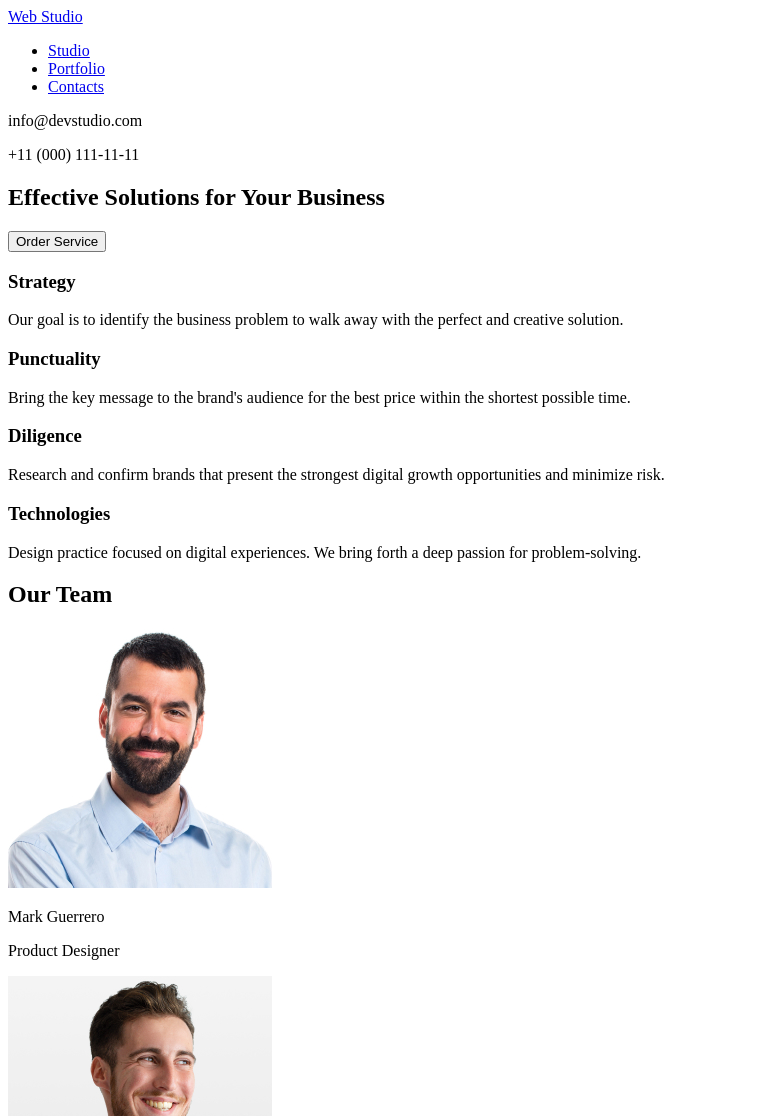
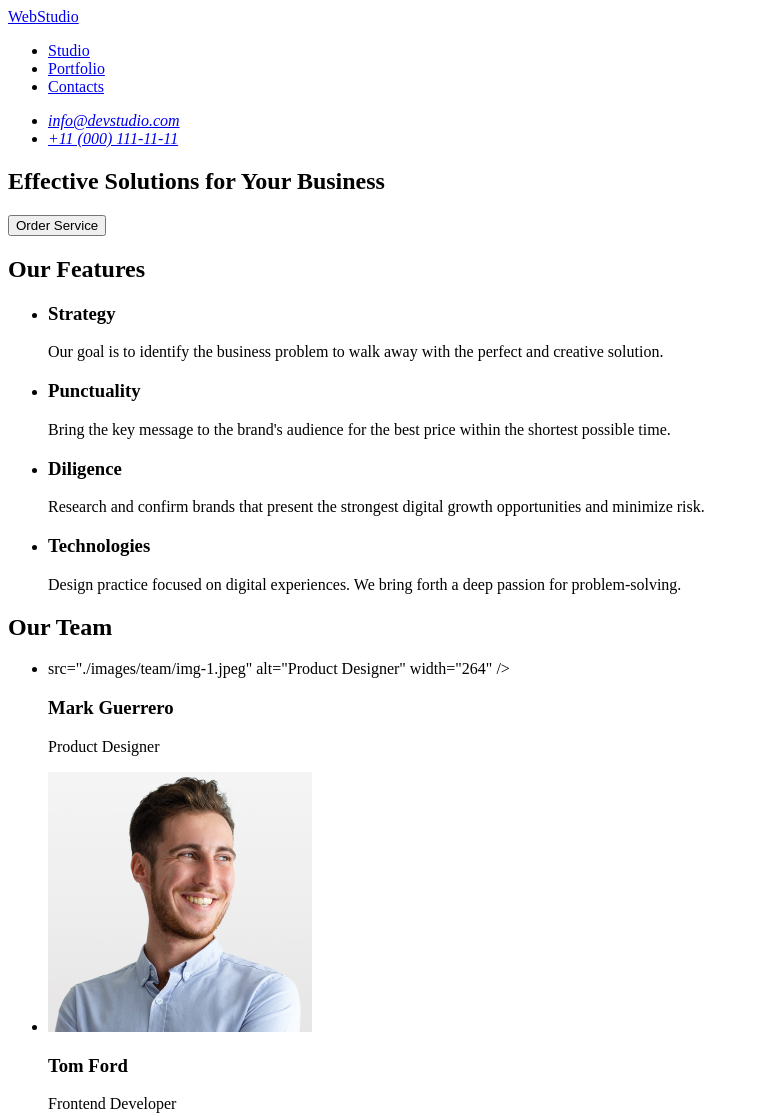
Before and after one commit to MashaSavchuk/goit-markup-hw-01, a plain HTML site: page index.html in a window 1280 px wide. Shown: the top 1116 px of the page, without its empty margins (0-759 px from the left). Drawn offline with Linux system fonts and the light colour scheme.

Commit message:
Revised the index file according to the specified requirements

```diff
--- a/index.html
+++ b/index.html
@@ -9,16 +9,20 @@
   <body>
     <!-- #region Header -->
     <header>
-      <a href="#">Web Studio</a>
       <nav>
+        <a href="./index.html">WebStudio</a>
         <ul>
           <li><a href="#">Studio</a></li>
           <li><a href="#">Portfolio</a></li>
           <li><a href="#">Contacts</a></li>
         </ul>
       </nav>
-      <p>info@devstudio.com</p>
-      <p>+11 (000) 111-11-11</p>
+      <address>
+        <ul>
+          <li><a href="”mailto:info@devstudio.com”">info@devstudio.com</a></li>
+          <li><a href="tel:+110001111111">+11 (000) 111-11-11</a></li>
+        </ul>
+      </address>
     </header>
     <!-- #endregion -->
 
@@ -32,75 +36,76 @@
 
       <!-- #region Our Features-->
       <section>
-        <div>
+        <h2>Our Features</h2>
+        <ul>
+          <li>
             <h3>Strategy</h3>
             <p>
               Our goal is to identify the business problem to walk away with the
               perfect and creative solution.
             </p>
-        </div>
-        <div>
+          </li>
+          <li>
             <h3>Punctuality</h3>
             <p>
               Bring the key message to the brand's audience for the best price
               within the shortest possible time.
             </p>
-        </div>
-        <div>
+          </li>
+          <li>
             <h3>Diligence</h3>
             <p>
               Research and confirm brands that present the strongest digital
               growth opportunities and minimize risk.
             </p>
-        </div>
-        <div>
+          </li>
+          <li>
             <h3>Technologies</h3>
             <p>
               Design practice focused on digital experiences. We bring forth a
               deep passion for problem-solving.
             </p>
-        </div>
+          </li>
+        </ul>
       </section>
       <!-- #endregion -->
 
       <!-- #region Our Team -->
       <section>
         <h2>Our Team</h2>
-        <div>
-          <img
-            src="./images/team/img-1.jpeg"
-            alt="Product Designer"
-            width="264"
-          />
-          <p>Mark Guerrero</p>
+        <ul>
+          <li>
+            src="./images/team/img-1.jpeg" alt="Product Designer" width="264" />
+            <h3>Mark Guerrero</h3>
             <p>Product Designer</p>
-        </div>
-        <div>
+          </li>
+          <li>
             <img
               src="./images/team/img-2.jpeg"
               alt="Frontend Developer"
               width="264"
             />
-          <p>Tom Ford</p>
+            <h3>Tom Ford</h3>
             <p>Frontend Developer</p>
-        </div>
-        <div>
+          </li>
+          <li>
             <img src="./images/team/img-3.jpeg" alt="Marketing" width="264" />
-          <p>Camila Garcia</p>
+            <h3>Camila Garcia</h3>
             <p>Marketing</p>
-        </div>
-        <div>
+          </li>
+          <li>
             <img src="./images/team/img-4.jpeg" alt="UI Designer" width="264" />
-          <p>Daniel Wilson</p>
+            <h3>Daniel Wilson</h3>
             <p>UI Designer</p>
-        </div>
+          </li>
+        </ul>
       </section>
       <!-- #endregion -->
     </main>
 
     <!-- #region Footer -->
     <footer>
-      <a href="#">Web Studio</a>
+      <a href="./index.html">WebStudio</a>
       <p>
         Increase the flow of customers and sales for your business with digital
         marketing & growth solutions.
```
Lines whose indentation alone changed are shown as unchanged.
